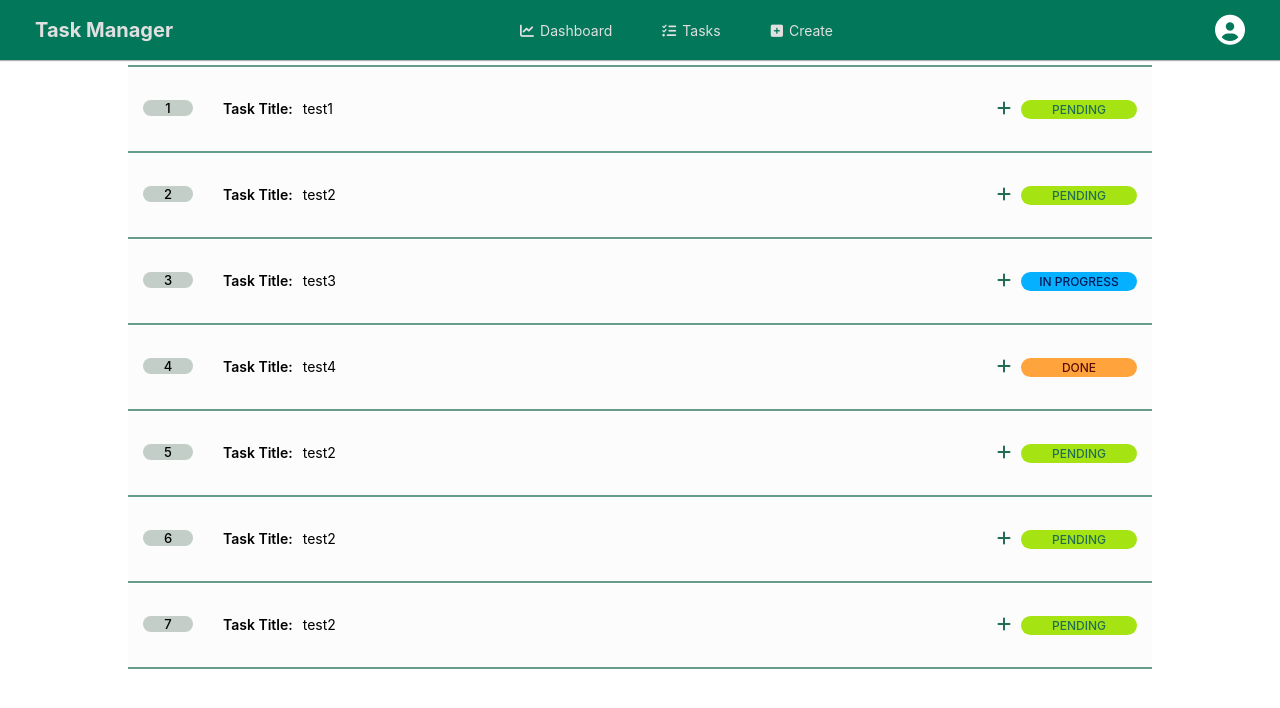
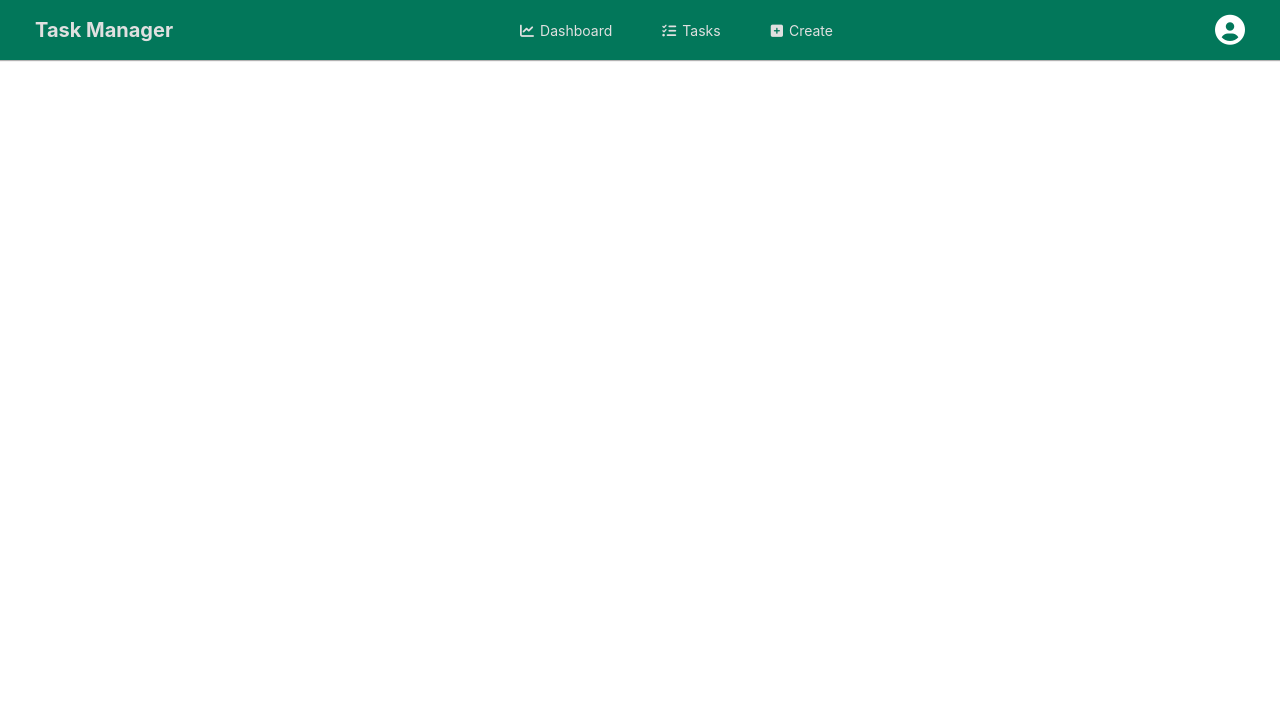
Before and after one commit to RLeDEV/task_management, a React (Create React App) app: page / in a window 1280 px wide. Shown: the top 708 px of the page. Built offline with nearby package versions, Linux system fonts and the light colour scheme.

Commit message:
Font change

```diff
--- a/src/App.css
+++ b/src/App.css
@@ -9,7 +9,9 @@
 
 .content {
   /* width: 80%; */
-  margin: 1px auto;
+  position: relative;
+  top: 65px;
+  margin: 0px auto;
 }
 
 .tasks-view {
--- a/src/App.js
+++ b/src/App.js
@@ -9,9 +9,9 @@ function App() {
     <div className="App">
       <BrowserRouter>
         <Sidebar />
-        <div className="tasks-view">
+        {/* <div className="tasks-view">
           <AllTasks />
-        </div>
+        </div> */}
       </BrowserRouter>
     </div>
   );
```
